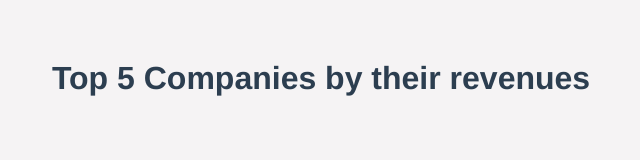
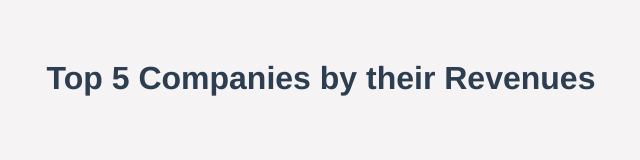
Before and after one commit to SailaxmmiKalwa/vue, a Vue app: page / in a window 1280 px wide. Shown: the top 160 px of the page, without its empty margins (319-959 px from the left). Built offline with nearby package versions, Linux system fonts and the light colour scheme; no server answers.

Commit message:
Update topHero.vue

```diff
--- a/src/components/topHero.vue
+++ b/src/components/topHero.vue
@@ -1,11 +1,11 @@
 <template>
     <div class="container">
-        <h1>Top 5 Companies by their revenues</h1>
+        <h1>Top 5 Companies by their Revenues</h1>
     </div>
 </template>
 <style scoped>
 .container{
-    height: 200px;
+    height: 50px;
     width: auto;
     background-size: cover;
     background-position: center;
```
